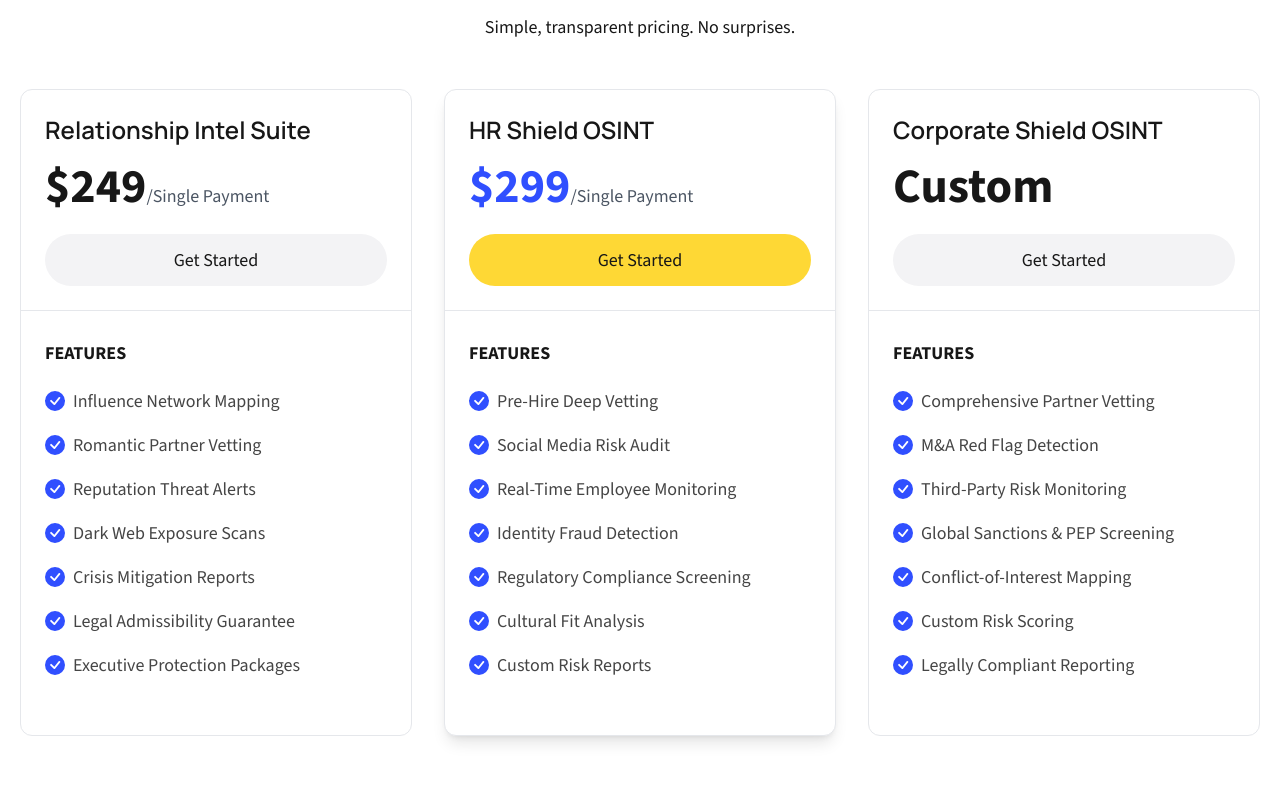
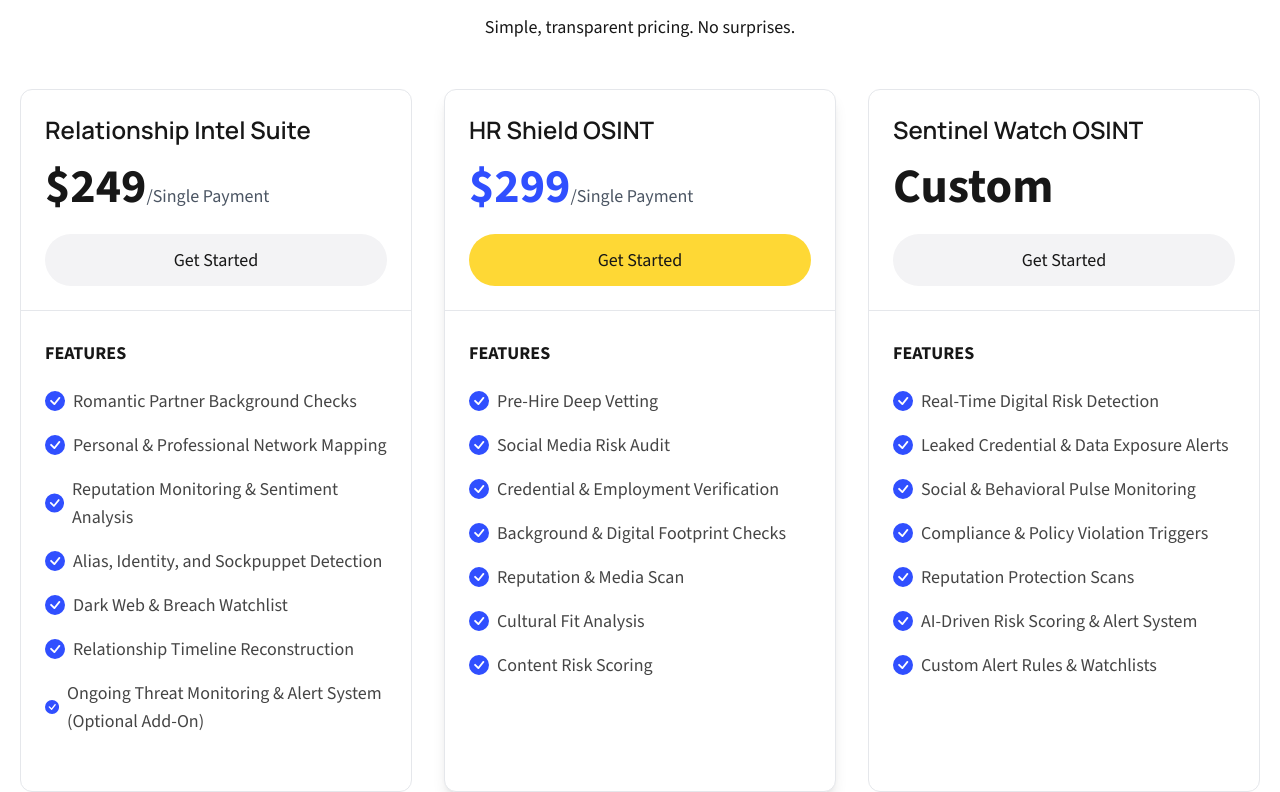
Before and after one commit to Cavianto/sentinela, a Next.js app: page / in a window 1280 px wide. Shown: the part 3919-4711 px from the top of the page. Built offline with nearby package versions, Linux system fonts and the light colour scheme.

Commit message:
Update pricing.ts

```diff
--- a/src/data/pricing.ts
+++ b/src/data/pricing.ts
@@ -5,13 +5,13 @@ export const tiers: IPricing[] = [
         name: 'Relationship Intel Suite',
         price: 249,
         features: [
-            'Influence Network Mapping',
-            'Romantic Partner Vetting',
-            'Reputation Threat Alerts',
-            'Dark Web Exposure Scans',
-            'Crisis Mitigation Reports',
-            'Legal Admissibility Guarantee',
-            'Executive Protection Packages',
+            'Romantic Partner Background Checks',
+            'Personal & Professional Network Mapping',
+            'Reputation Monitoring & Sentiment Analysis',
+            'Alias, Identity, and Sockpuppet Detection',
+            'Dark Web & Breach Watchlist',
+            'Relationship Timeline Reconstruction',
+            'Ongoing Threat Monitoring & Alert System (Optional Add-On)',
         ],
     },
     {
@@ -20,24 +20,24 @@ export const tiers: IPricing[] = [
         features: [
             'Pre-Hire Deep Vetting',
             'Social Media Risk Audit',
-            'Real-Time Employee Monitoring',
-            'Identity Fraud Detection',
-            'Regulatory Compliance Screening',
+            'Credential & Employment Verification',
+            'Background & Digital Footprint Checks',
+            'Reputation & Media Scan',
             'Cultural Fit Analysis',
-            'Custom Risk Reports',
+            'Content Risk Scoring',
         ],
     },
     {
-        name: 'Corporate Shield OSINT',
+        name: 'Sentinel Watch OSINT',
         price: 'Custom',
         features: [
-            'Comprehensive Partner Vetting',
-            'M&A Red Flag Detection',
-            'Third-Party Risk Monitoring',
-            'Global Sanctions & PEP Screening',
-            'Conflict-of-Interest Mapping',
-            'Custom Risk Scoring',
-            'Legally Compliant Reporting',
+            'Real-Time Digital Risk Detection',
+            'Leaked Credential & Data Exposure Alerts',
+            'Social & Behavioral Pulse Monitoring',
+            'Compliance & Policy Violation Triggers',
+            'Reputation Protection Scans',
+            'AI-Driven Risk Scoring & Alert System',
+            'Custom Alert Rules & Watchlists',
         ],
     },
 ]
```
